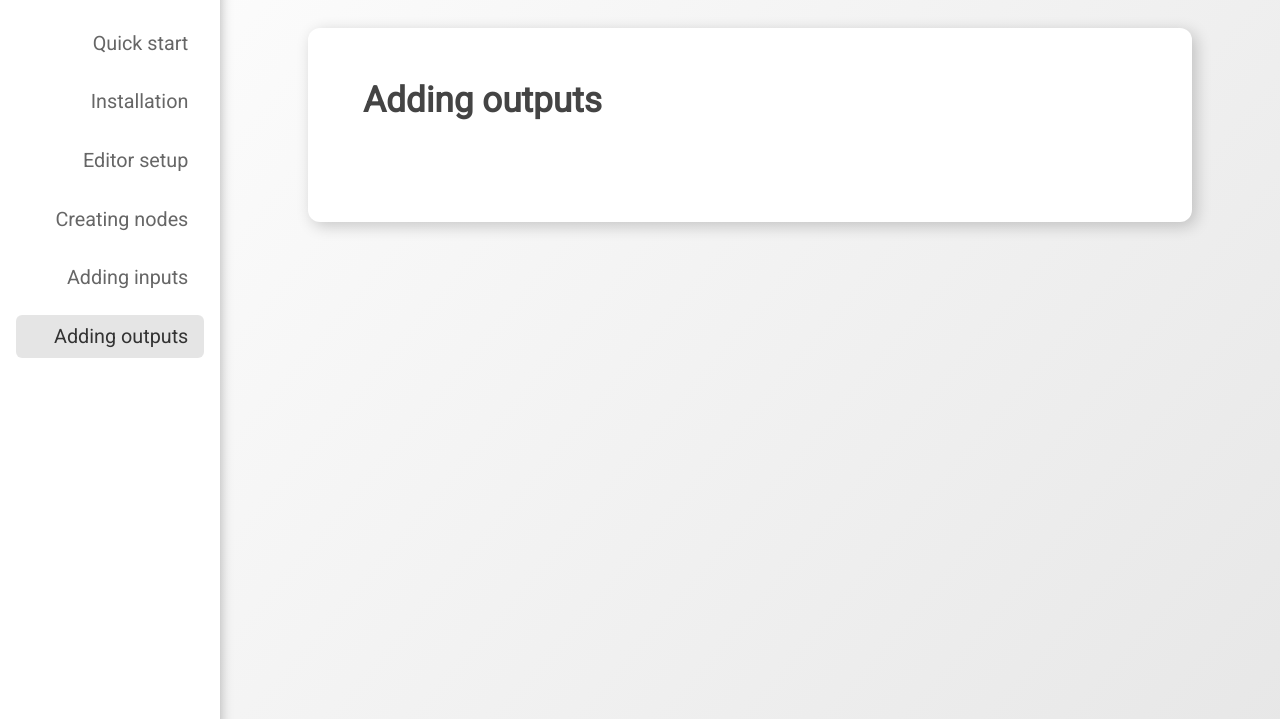
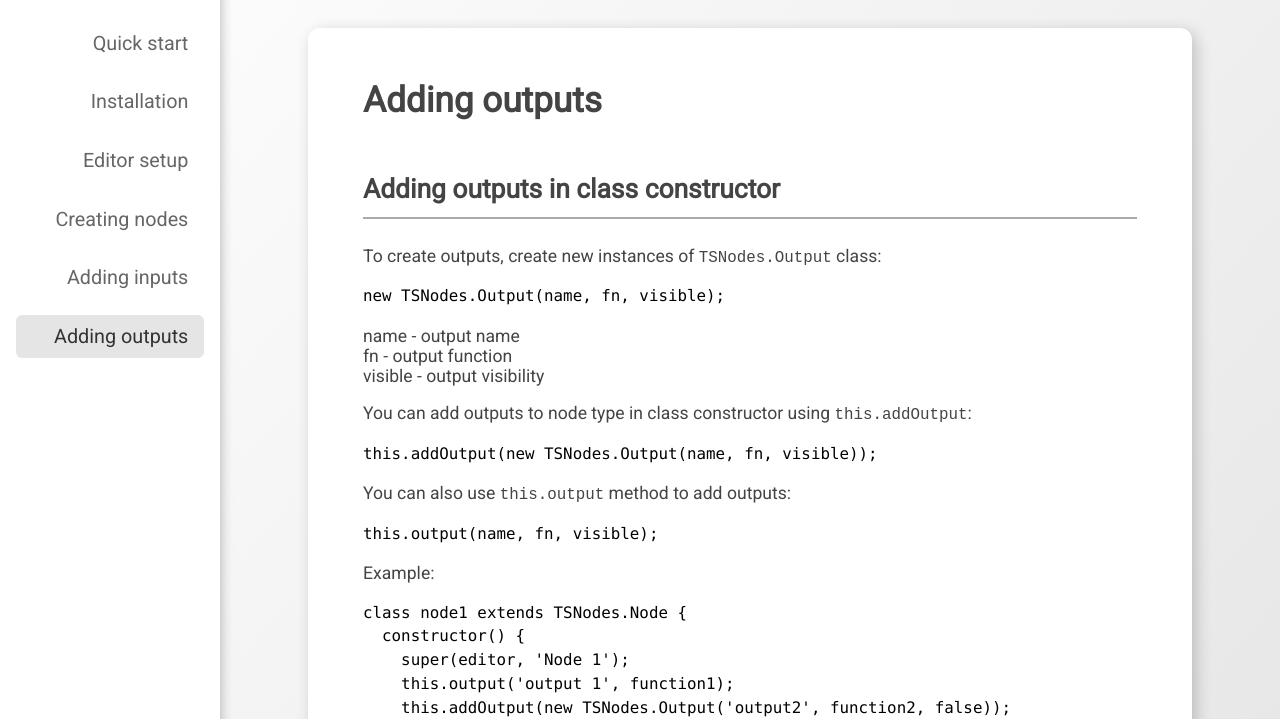
Before and after one commit to michalmarchewczyk/TSNodes-site, a Gatsby site: page /docs/outputs in a window 1280 px wide. Shown: the part 82-801 px from the top of the page. Built offline with nearby package versions, Linux system fonts and the light colour scheme; Gatsby itself is replaced by a stand-in of ours; some packages are replaced by stand-ins of ours; code samples lack their colours.

Commit message:
Add outputs doc page

````diff
--- a/src/pages/docs/outputs.md
+++ b/src/pages/docs/outputs.md
@@ -5,3 +5,33 @@ id: 6
 ---
 
 # Adding outputs
+
+## Adding outputs in class constructor
+To create outputs, create new instances of `TSNodes.Output` class:
+```javascript
+new TSNodes.Output(name, fn, visible);
+```
+name - output name
+fn - output function
+visible - output visibility
+
+You can add outputs to node type in class constructor using `this.addOutput`:
+```javascript
+this.addOutput(new TSNodes.Output(name, fn, visible));
+```
+
+You can also use `this.output` method to add outputs:
+```javascript
+this.output(name, fn, visible);
+```
+
+Example:
+```javascript
+class node1 extends TSNodes.Node {
+  constructor() {
+    super(editor, 'Node 1');
+    this.output('output 1', function1);
+    this.addOutput(new TSNodes.Output('output2', function2, false));
+  }
+}
+```
````
